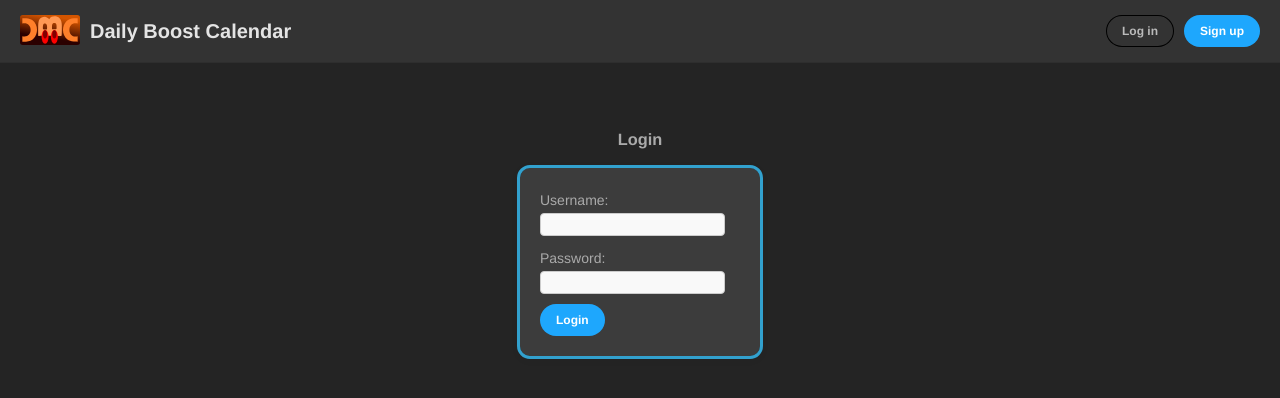
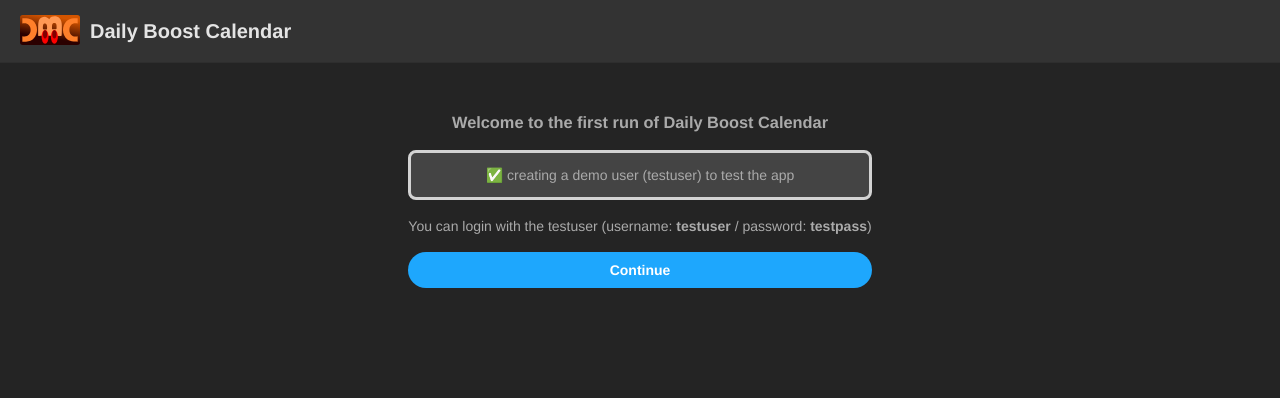
Before and after one commit to darellanodev/daily-boost-calendar, a React (Vite) app: page / in a window 1280 px wide. Shown: the top 398 px of the page. Built offline with nearby package versions, Linux system fonts and the light colour scheme.

Commit message:
closes #16 use TestUserCreator when it is the first run of the application

```diff
--- a/src/App/index.tsx
+++ b/src/App/index.tsx
@@ -1,17 +1,33 @@
+import { FirstRun } from '../components/FirstRun'
 import { Login } from '../components/Login'
 import { Page } from '../components/Page'
 import { Signup } from '../components/Signup'
+import { TestUserCreator } from '../models/TestUserCreator'
 import './app.css'
 import React, { useState, useEffect } from 'react'
 
 const App: React.FC = () => {
   const [isAuthenticated, setIsAuthenticated] = useState<boolean>(false)
   const [showSignup, setShowSignup] = useState<boolean>(false)
+  const [isFirstRun, setFirstRun] = useState<boolean>(false)
 
   useEffect(() => {
     const authStatus = localStorage.getItem('authenticated')
     if (authStatus === 'true') {
       setIsAuthenticated(true)
+    }
+
+    // check if it is the first time we are usign the app
+    let usersJSON: string | null = localStorage.getItem('users')
+    if (usersJSON === null || usersJSON === '' || usersJSON === '[]') {
+      usersJSON = '[]'
+      localStorage.setItem('users', usersJSON)
+
+      const testUserCreator = new TestUserCreator()
+      const finalUsersJSON = testUserCreator.create(usersJSON)
+      localStorage.setItem('users', finalUsersJSON)
+
+      setFirstRun(true)
     }
   }, [])
 
@@ -34,14 +50,24 @@ const App: React.FC = () => {
     setShowSignup(true)
   }
 
+  const handleContinueFirstRun = (): void => {
+    setFirstRun(false)
+  }
+
   return (
     <div>
-      {showSignup ? (
-        <Signup onLogin={handleShowLogin} />
-      ) : isAuthenticated ? (
-        <Page onLogout={handleLogout} />
+      {isFirstRun ? (
+        <FirstRun onContinue={handleContinueFirstRun} />
       ) : (
-        <Login onLogin={handleLogin} onSignup={handleShowSignup} />
+        <>
+          {showSignup ? (
+            <Signup onLogin={handleShowLogin} />
+          ) : isAuthenticated ? (
+            <Page onLogout={handleLogout} />
+          ) : (
+            <Login onLogin={handleLogin} onSignup={handleShowSignup} />
+          )}
+        </>
       )}
     </div>
   )
```
